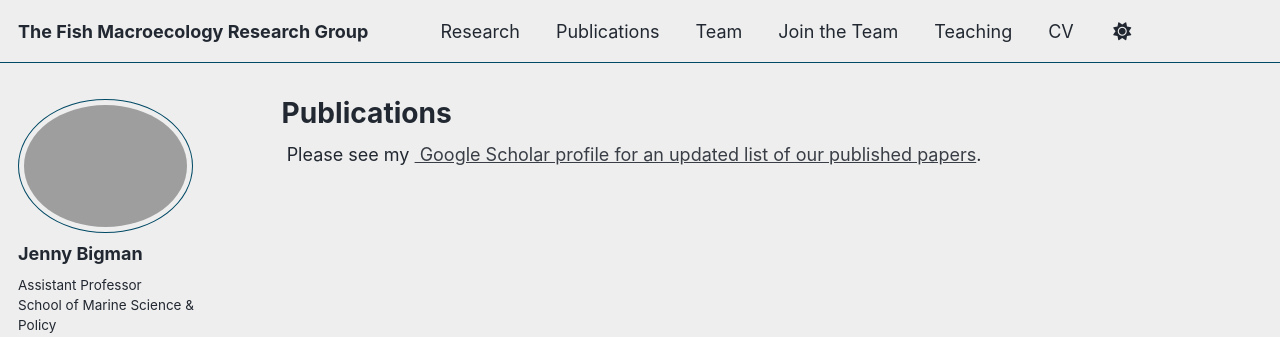
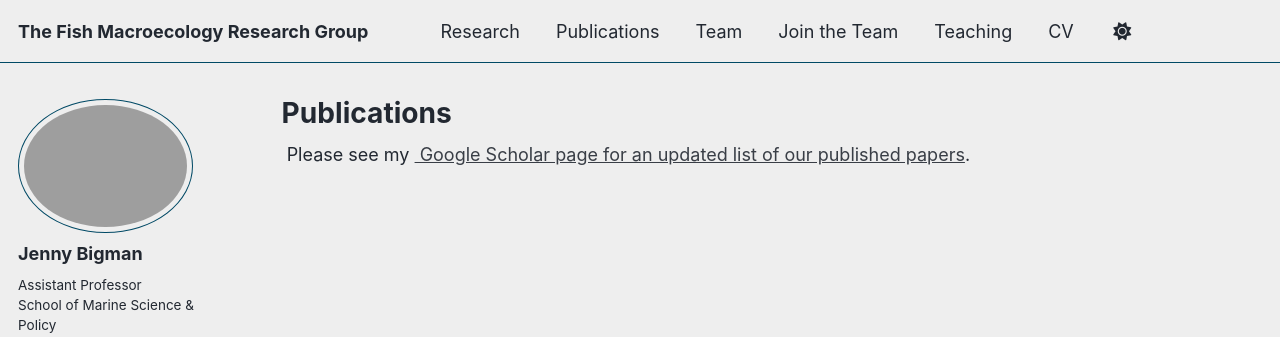
Before and after one commit to jennybigman/jennybigman.github.io, a Jekyll site: the page built from _pages/publications.html, in a window 1280 px wide. Shown: the top 337 px of the page. Built offline with Jekyll 4.4.1, drawn with Linux system fonts in a browser that asks for light colours; some web fonts are replaced; a script that is not in the unit is left out.

Commit message:
Update publications.html

```diff
--- a/_pages/publications.html
+++ b/_pages/publications.html
@@ -6,7 +6,7 @@ author_profile: true
 ---
 
 {% if site.author.googlescholar %}
-  <div class="wordwrap"> Please see my <a href="{{site.author.googlescholar}}"> Google Scholar profile for an updated list of our published papers</a>.</div>
+  <div class="wordwrap"> Please see my <a href="{{site.author.googlescholar}}"> Google Scholar page for an updated list of our published papers</a>.</div>
 {% endif %}
 
 <!-- {% include base_path %}
```
